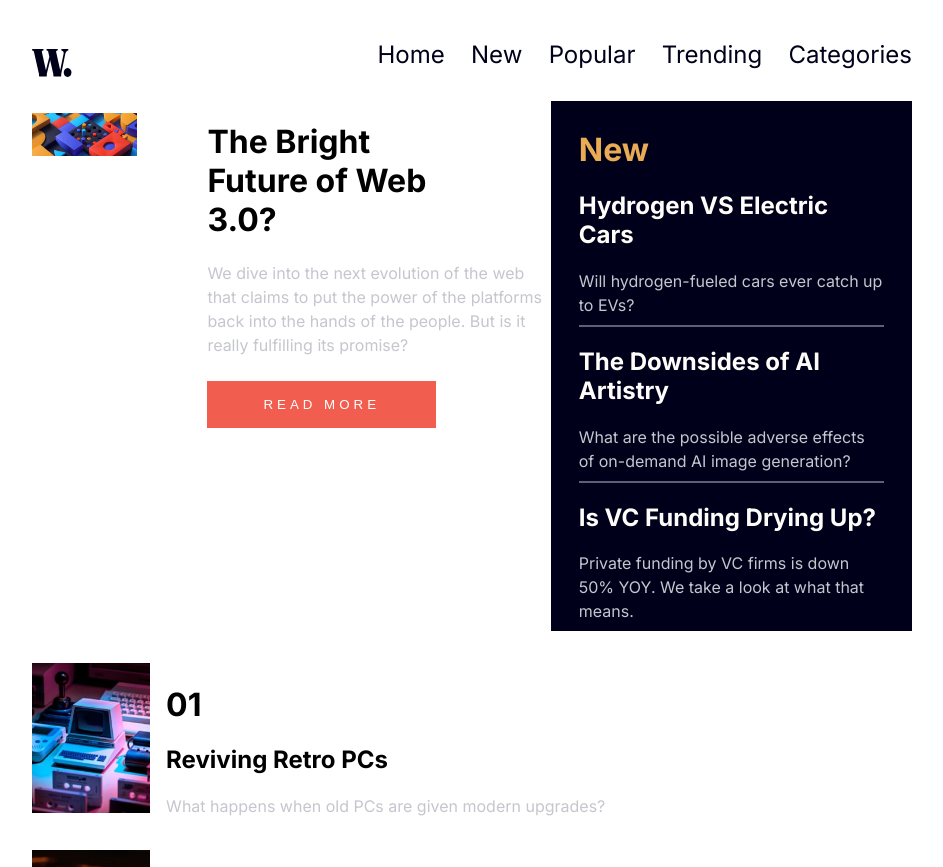
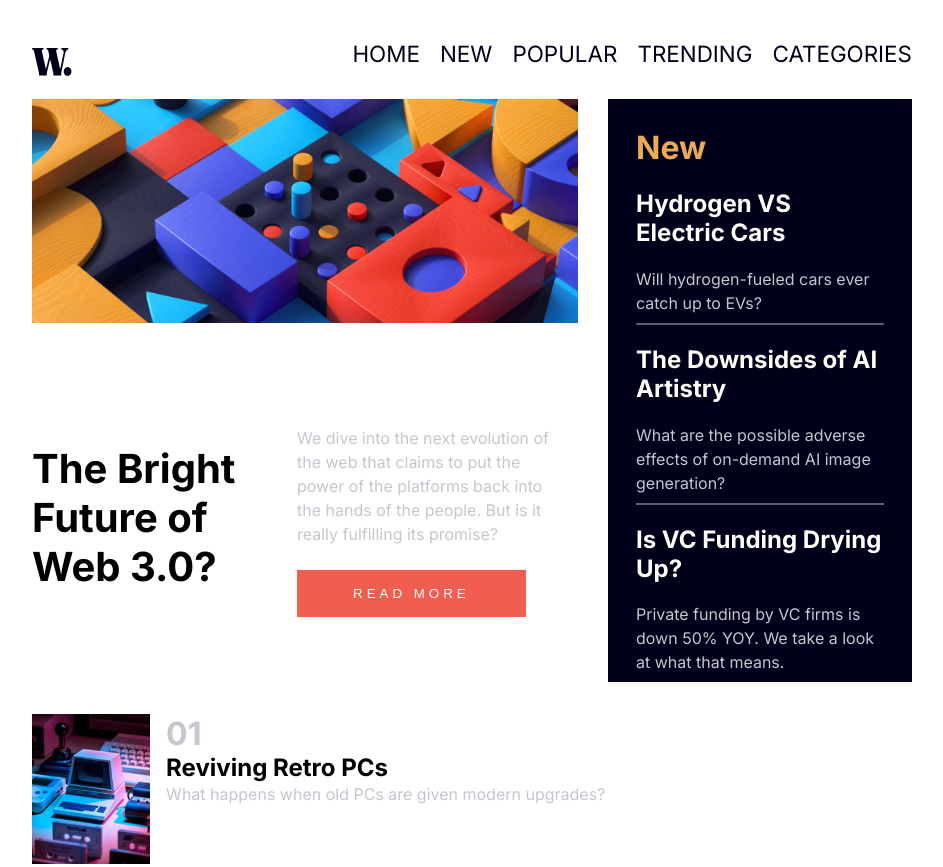
Before and after one commit to afshinmhdz/news-homepage-main, a plain HTML site: page index.html in a window 1280 px wide. Shown: the top 867 px of the page, without its empty margins (168-1111 px from the left). Drawn offline with nearby package versions, Linux system fonts and the light colour scheme.

Commit message:
done step 2 of responsive top section of web site

```diff
--- a/index.html
+++ b/index.html
@@ -86,8 +86,8 @@
         />
         </div>
         <div class="web3-title">
-          <h1>The Bright
-          </br>Future of Web</br> 3.0?</h1>
+          <h1>The Bright <br>
+          Future of <br> Web 3.0?</h1>
           <div class="web-3-description">
             <p>
               We dive into the next evolution of the web that claims to put the
--- a/style.css
+++ b/style.css
@@ -17,7 +17,6 @@ body {
 }
 .main {
   margin: 1.5rem 0.5rem;
-  height: 100vh;
 }
 
 .sideNav {
@@ -43,7 +42,6 @@ body {
 .show-nav{
   display: block;
   width: 68%;
-
   height: 100vh;
   position: absolute;
   right: 0px;
@@ -58,18 +56,20 @@ body {
 }
 ul li {
   list-style-type: none;
+  text-transform: uppercase;
+  margin-bottom: 1rem;
+  font-size: 1.4rem;
 
-  padding-bottom: 1rem;
 }
 a {
   text-decoration: none;
   color: var(--verydarkBlue);
   font-size: 1.5rem;
 }
-#web-3-mobile{
+.web-3-mobile{
   margin:0.75rem 0;
   max-width: 100%;
-
+  overflow: hidden;
 }
 p{
   line-height: 1.5rem;
@@ -109,7 +109,6 @@ hr{
 }
 .bottomSection{
   margin: 1rem 0;
-
 }
 .bottomSection img{
   max-width: 100%;
@@ -124,35 +123,32 @@ hr{
   margin-left: 1rem;
   margin-top: 0;
 }
-.detile h1,p{
+.detail h1,p{
   color: var(--grayishBlue);
   margin: 0;
 }
-.detile h2{
+.detail h2{
   margin: 0;
 }
 
 @media only screen and (min-width: 1040px) {
  body{
-  max-width: 70%;
-  margin: 0 auto;
+    max-width: 70%;
+    margin: 0 auto;
  }
   .sideNav {
     display: block;
     width: 100%;
     margin-right: 0;
-
   }
 
   .sideNav ul{
-
     display: flex;
     justify-content: space-between;
     align-items: center;
     margin-left: 10rem;
   }
   .logo{
-
     display: flex;
     align-items: center;
     justify-content: flex-start;
@@ -168,18 +164,54 @@ hr{
   }
   .web-3-mobile{
     display: none;
-
   }
   .web-3-desktop{
     margin:0.75rem 0;
     display: block;
- max-width: 100%;
- width: 60%;
+    max-width: 100%;
   }
   .container{
     display: grid;
-    grid-template-columns: auto auto auto;
-
+    grid-template-columns:auto auto auto;
+    grid-template-rows: auto auto  ;
+    gap: 30px;
+  }
+  .headImage{
+    grid-column: 1 /3;
+  }
+  .newSection{
+    grid-column: 3/4;
+    grid-row: 1/3;
+  }
+  ul li:hover{
+    color: #ea2828;
+    letter-spacing: 0.3rem;
+    text-transform: uppercase;
+    transition: 1s;
+    border-bottom: 3px solid #ea2828;
+    margin-bottom: 5px;
 
   }
+  .web3-title{
+    display: flex;
+    justify-content: space-between;
+    width: 100%;
+    grid-column:1/3 ;
+  }
+  .web3-title h1{
+    width: 50%;
+    max-width:45%;
+    font-weight: bold;
+    font-size: 2.5rem;
+  }
+  .web-3-description{
+    width: 50%;
+    padding: 0.5rem  0.5rem 0  0.5rem;
+  }
+  .web-3-desktop{
+    margin: 0;
+  }
+  .web3-title{
+    margin-bottom: 0rem;
+  }
 }
```
